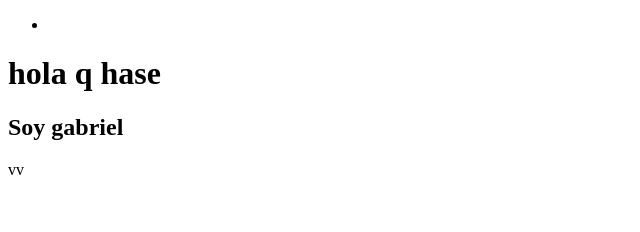
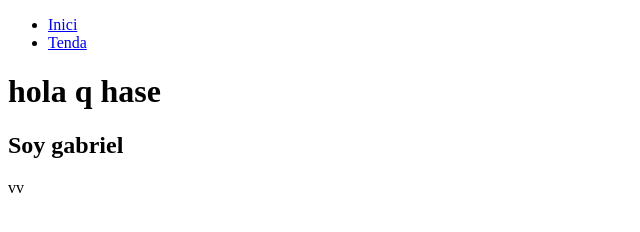
Before and after one commit to 1Biel111/PoyectoZ, a plain HTML site: page index.html in a window 1280 px wide. Shown: the whole page, without its empty margins (0-640 px from the left). Drawn offline with Linux system fonts and the light colour scheme.

Commit message:
inicio trabajos

```diff
--- a/index.html
+++ b/index.html
@@ -7,7 +7,8 @@
 </head>
 <body>
     <ul>
-<li><a href="#Inici"></a></li>
+<li><a href="#Inici">Inici</a></li>
+<li><a href="#Tenda">Tenda</a></li>
     </ul>
 <h1>hola q hase</h1>
 <h2>Soy gabriel</h2>
```
